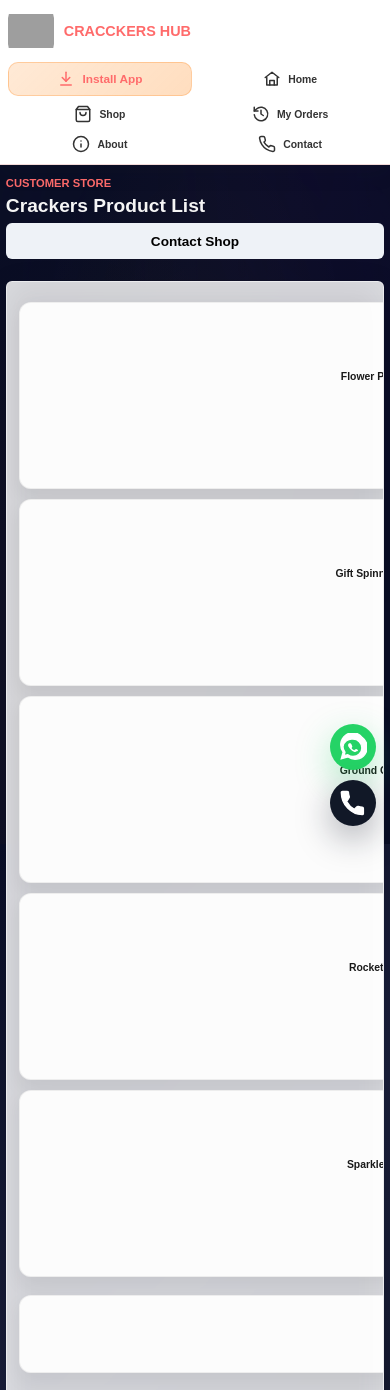
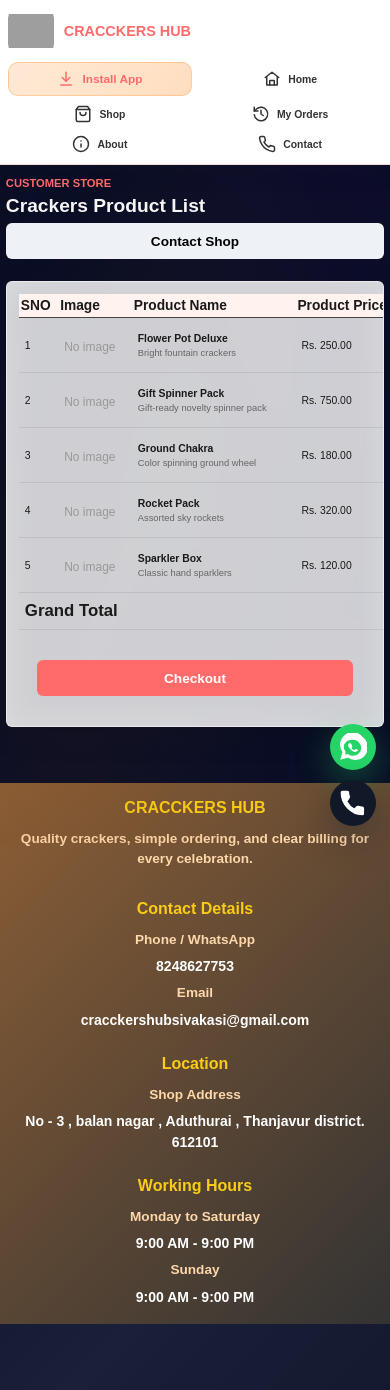
Before and after one commit to Kathir461/CracckersHub, a Flask app: page /products in a window 390 px wide. Shown: the top 1390 px of the page. Run offline with Flask 3, Linux system fonts and the light colour scheme; data that the repository does not hold is empty; grey boxes are pictures that could not be loaded.

Commit message:
Mobile UI update2

```diff
--- a/static/css/styles.css
+++ b/static/css/styles.css
@@ -1429,6 +1429,42 @@ label {
     letter-spacing: 0.04em;
   }
 
+  .shop-products-table {
+    overflow-x: auto;
+    -webkit-overflow-scrolling: touch;
+  }
+
+  .shop-products-table .product-table {
+    display: table;
+    min-width: 620px;
+    border-collapse: collapse;
+    border-spacing: 0;
+  }
+
+  .shop-products-table .product-table thead {
+    display: table-header-group;
+  }
+
+  .shop-products-table .product-table tr {
+    display: table-row;
+    margin: 0;
+    background: transparent;
+    border: 0;
+    border-radius: 0;
+    padding: 0;
+    box-shadow: none;
+  }
+
+  .shop-products-table .product-table td {
+    display: table-cell;
+    border-bottom: 1px solid rgba(0, 0, 0, 0.08);
+    padding: 8px 6px;
+  }
+
+  .shop-products-table .product-table td::before {
+    content: none;
+  }
+
   /* Make Quantity column wider on mobile */
   .product-table th:nth-child(6),
   .product-table td:nth-child(6) {
--- a/templates/customer/products.html
+++ b/templates/customer/products.html
@@ -8,8 +8,8 @@
   <a class="button secondary" href="{{ url_for('contact') }}">Contact Shop</a>
 </section>
 
-<form method="post" class="table-panel">
-  <table class="product-table">
+<form method="post" class="table-panel shop-products-table">
+  <table class="product-table shop-mobile-table">
     <thead>
       <tr>
         <th>SNO</th>
@@ -35,9 +35,6 @@
         <td>
           <strong>{{ product.name }}</strong>
           {% if product.description %}<br><span style="font-size: 0.9em; color: #666;">{{ product.description }}</span>{% endif %}
-          {% set stock_status = get_stock_status(product) %}
-          <div class="{{ stock_status['class'] }}" style="margin-top: 6px; display: inline-block;">{{ stock_status['label'] }}</div>
-          <div style="margin-top: 4px; font-size: 0.9em; color: #666;">Stock: {{ product.stock_quantity or 0 }}</div>
         </td>
         <td>Rs. {{ "%.2f"|format(product.price) }}</td>
         <td>
```
